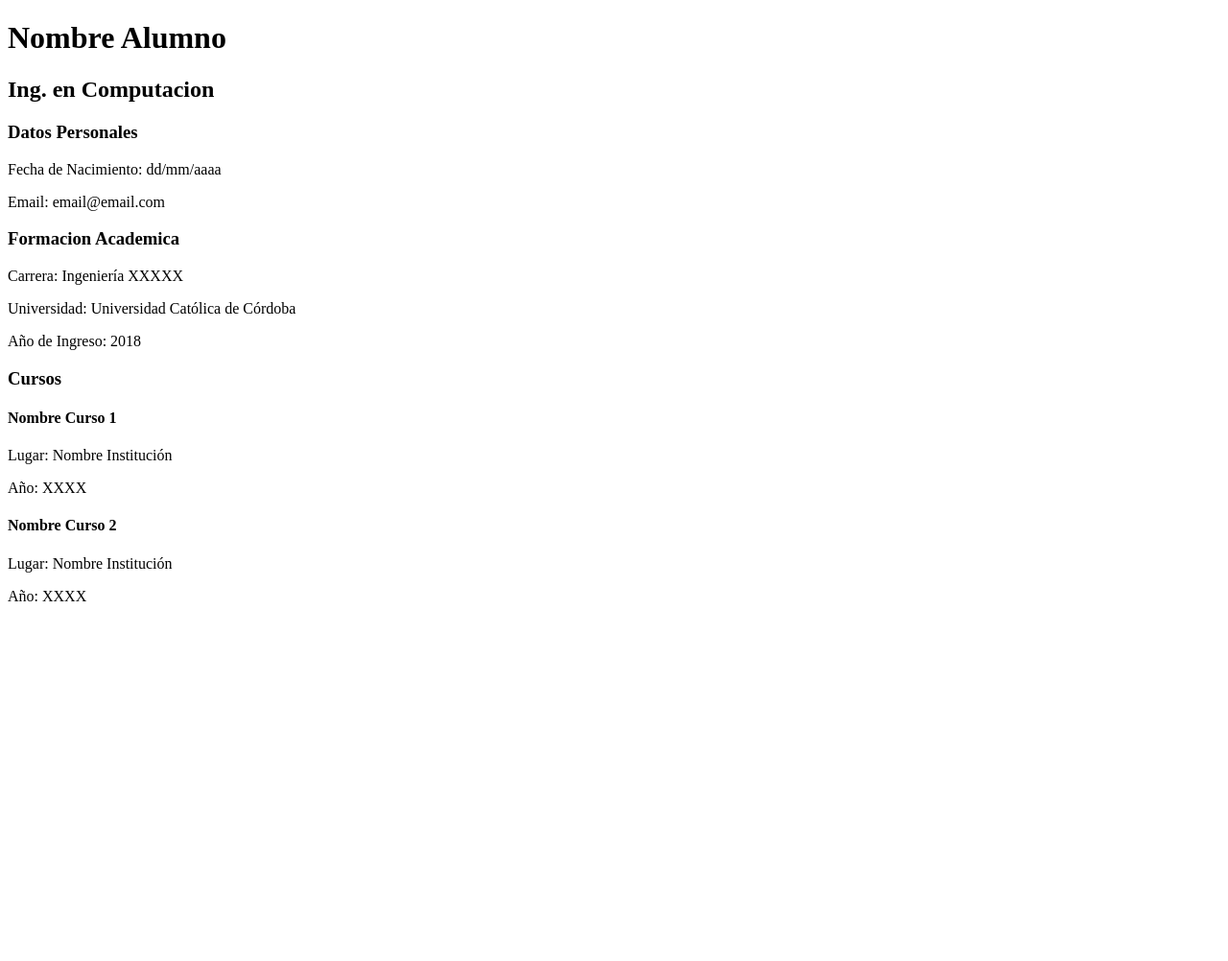
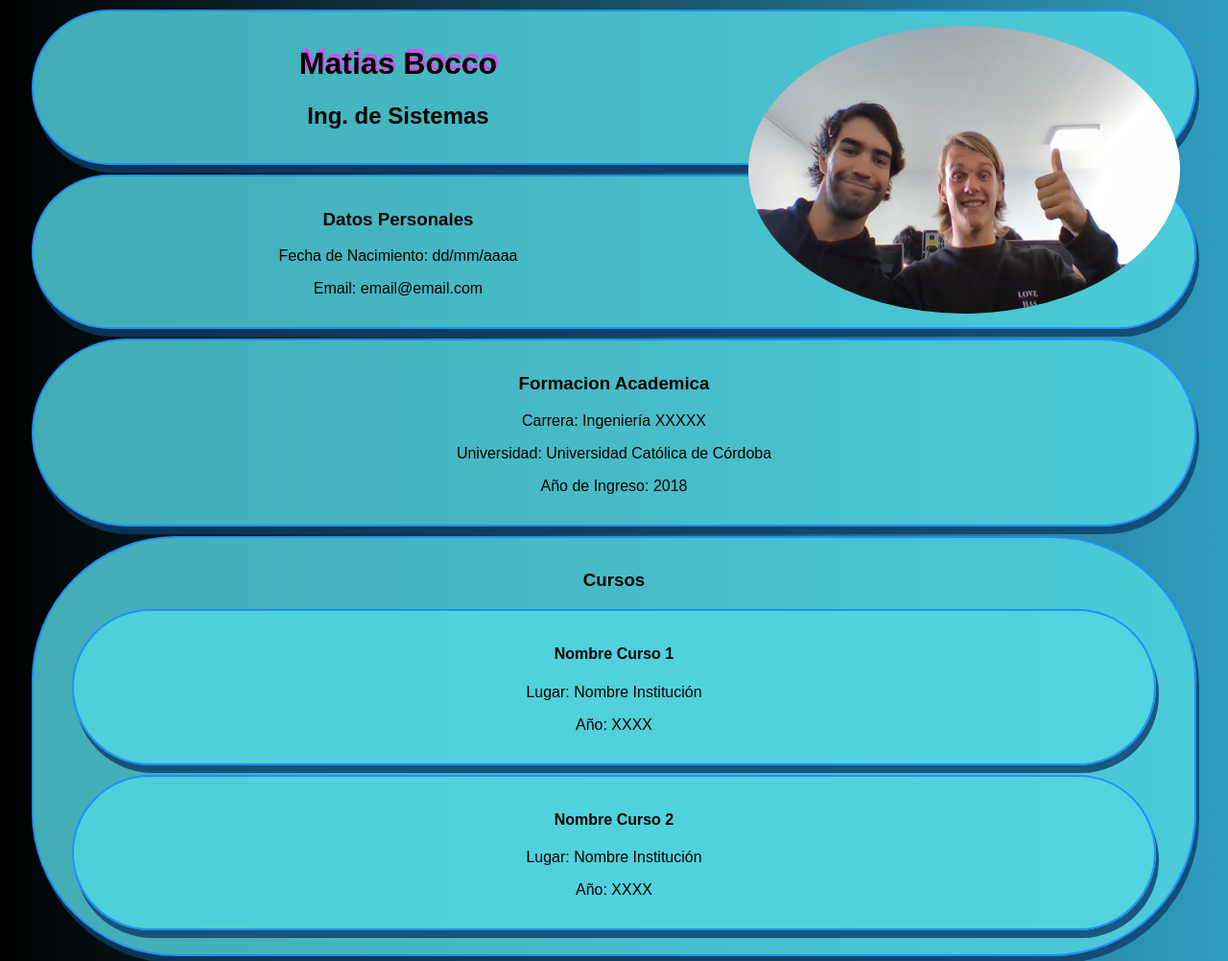
Before and after one commit to UCC-LabCompu2/ejercicios2024-matiasbocco, a plain HTML site: page Ejercicios-CSS/ej_cv.html in a window 1280 px wide. Shown: the top 1002 px of the page at 96% size. Before the commit the page ends 800 px from the top, so only its background shows below. Drawn offline with Linux system fonts and the light colour scheme; a web font is replaced by a local one.

Commit message:
ejercicios

```diff
--- a/Ejercicios-CSS/ej_cv.html
+++ b/Ejercicios-CSS/ej_cv.html
@@ -1,14 +1,20 @@
 <!DOCTYPE html>
 <html lang="es">
 <head>
+    <link rel="preconnect" href="https://fonts.googleapis.com">
+    <link rel="preconnect" href="https://fonts.gstatic.com" crossorigin>
+    <link href="https://fonts.googleapis.com/css2?family=Jaro:opsz@6..72&family=Jersey+25+Charted&display=swap" rel="stylesheet">
     <meta charset="UTF-8">
     <title>CV Nombre Apellido</title>
+    <link rel="stylesheet" href="estilos.css" type="text/css">
+
 </head>
-<body>
+<body class="cvPrincipal">
 
 <div>
-    <h1>Nombre Alumno</h1>
-    <h2>Ing. en Computacion</h2>
+    <img src="imagenes/WIN_20240508_10_08_04_Pro.jpg" height="300" width="450"/></style>
+    <h1 id="nombrePersona"> Matias Bocco</h1>
+    <h2>Ing. de Sistemas</h2>
 </div>
 
 <div>
--- /dev/null
+++ b/Ejercicios-CSS/estilos.css
@@ -0,0 +1,20 @@
+div{
+    border: 2px solid dodgerblue;
+    margin: 10px 25px;
+    padding: 15px;
+    background-color: rgba(83, 215, 225, 0.8);
+    border-radius: 150px;
+    box-shadow: 3px 8px rgba(14, 61, 103, 0.8);
+}
+img{
+    float: right;
+    border-radius: 50%;
+}
+.cvPrincipal{
+    text-align: center;
+    font-family: "Jaro", sans-serif;
+    background: linear-gradient(to right, #000000, #2f9ec1);
+}
+#nombrePersona{
+    text-shadow: 2px -4px #d64bf4;
+}
```
Also changed, not shown: Ejercicios-CSS/ej_columnas.html (+22 -3 lines), Ejercicios-CSS/ej_leyes.html (+9 -1 lines), Ejercicios-CSS/imagenes/WIN_20240508_10_08_04_Pro.jpg (added).
